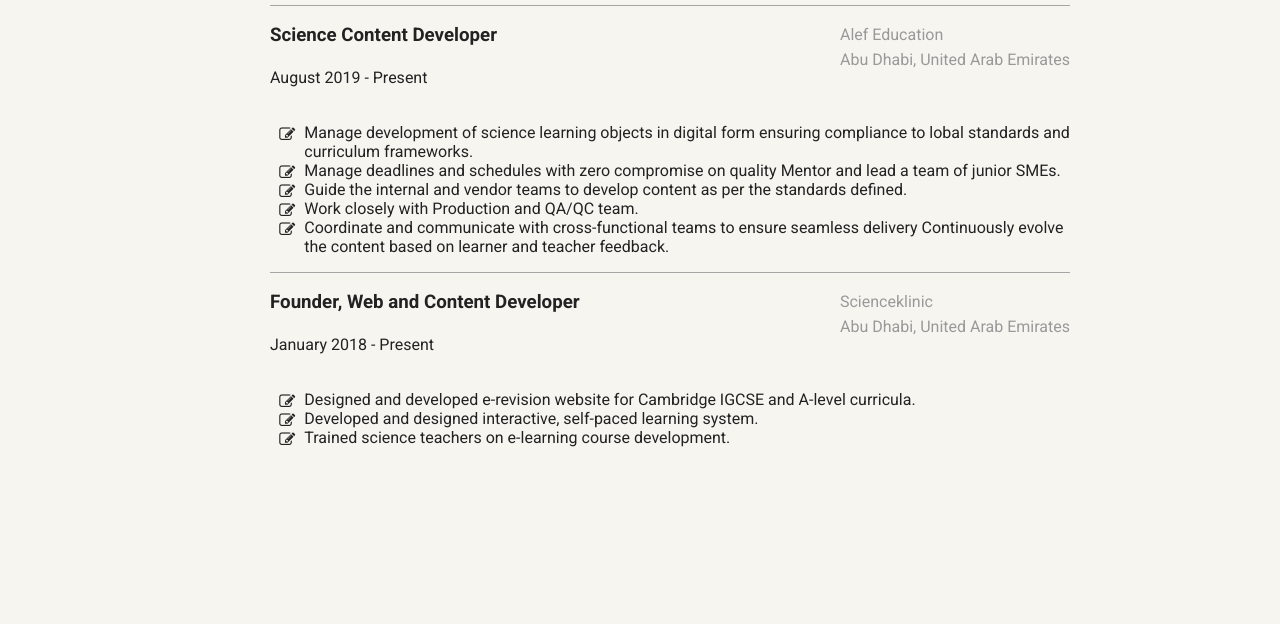
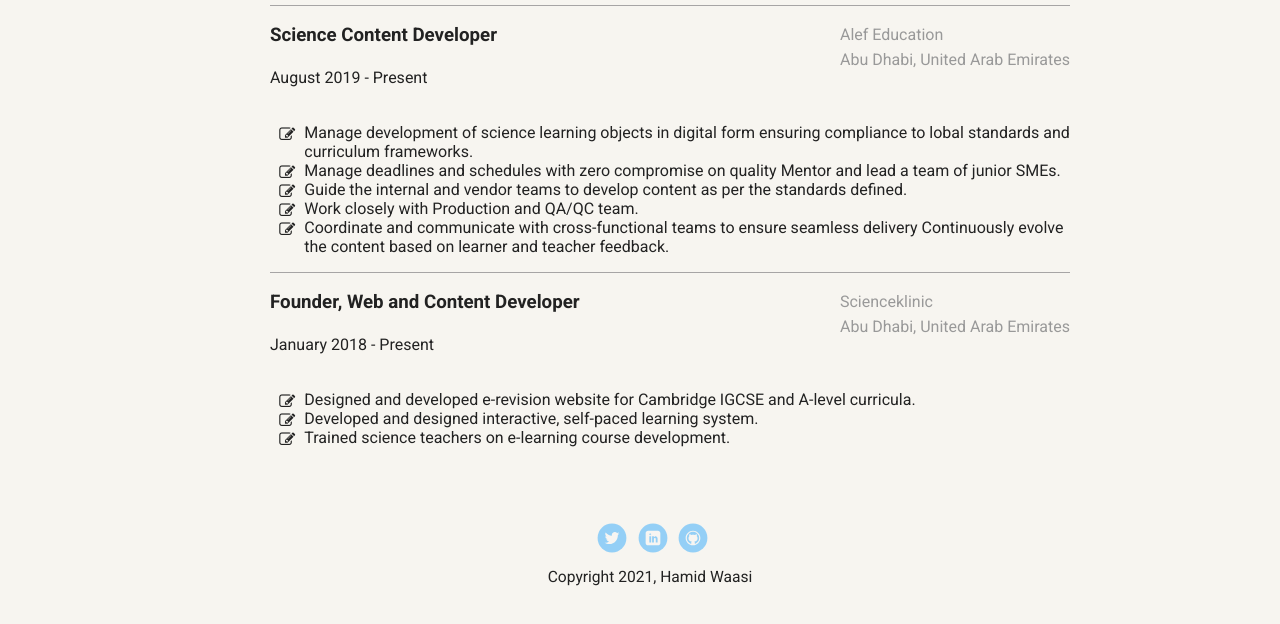
Before and after one commit to hamidme/FEWD-First-Project, a plain HTML site: page portfolio_update_v1/pages/experience.html in a window 1280 px wide. Shown: the part 176-800 px from the top of the page. Drawn offline with Linux system fonts and the light colour scheme; a web font is replaced by a local one.

Commit message:
Third commit: content update

```diff
--- a/portfolio_update_v1/pages/experience.html
+++ b/portfolio_update_v1/pages/experience.html
@@ -20,7 +20,6 @@
       sizes="16x16"
     />
   </head>
-</html>
   <body>
     <div class="main-nav">
       <ul class="nav">
@@ -125,4 +124,34 @@
         </div>
       </section>
     </main>
+    <footer>
+      <ul>
+        <li>
+          <a
+            href="https://twitter.com/hamidme"
+            class="social twitter"
+            target="blank"
+            >Twitter</a
+          >
+        </li>
+        <li>
+          <a
+            href="https://www.linkedin.com/in/wasiu-adebayo-hammed-ph-d-0527617a/"
+            class="social linkedin"
+            target="blank"
+            >LinkedIn</a
+          >
+        </li>
+        <li>
+          <a
+            href="https://github.com/hamidme"
+            class="social github"
+            target="blank"
+            >Github</a
+          >
+        </li>
+      </ul>
+      <p class="copyright">Copyright 2021, Hamid Waasi</p>
+    </footer>
   </body>
+</html>
```
Also changed, not shown: portfolio_update_v1/index.html (+6 -5 lines). Lines whose indentation alone changed are shown as unchanged.
